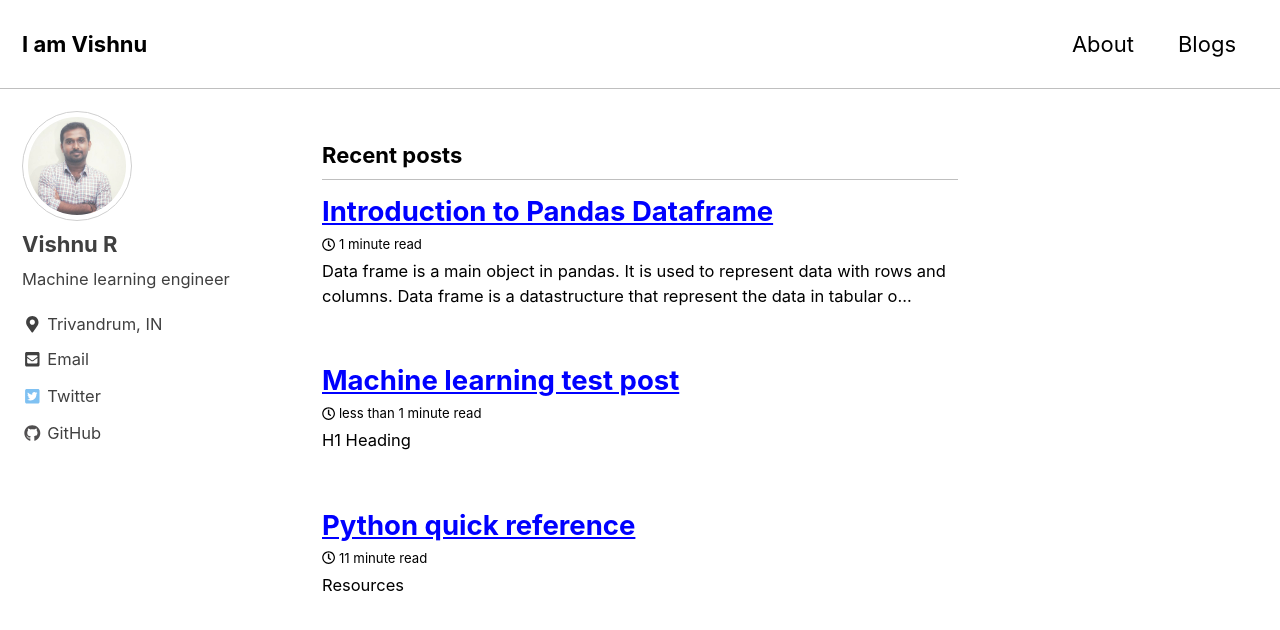
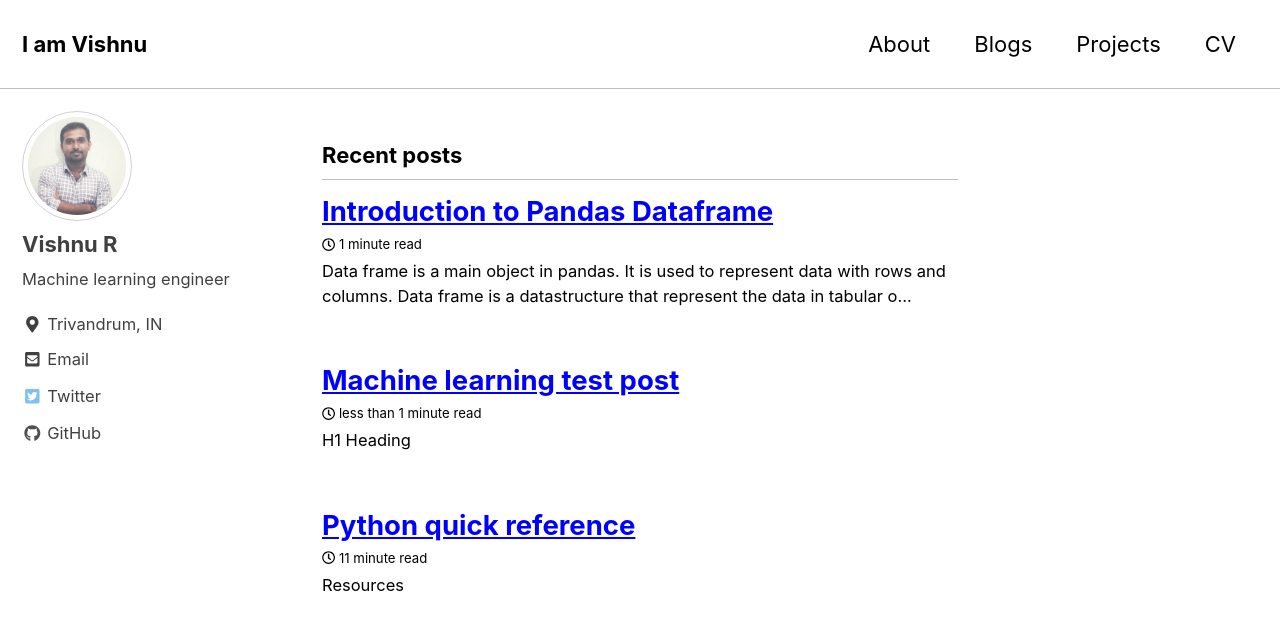
Before and after one commit to vishnurapps/vishnurapps.github.io, a Jekyll site: the page built from index.html, in a window 1280 px wide and 900 px high. Shown: the top 630 px of the window. Built offline with Jekyll 4.4.1, drawn with Linux system fonts in a browser that asks for light colours; cached includes are drawn as plain includes; nearby versions of some CDN libraries; the list of posts is cut into pages by our own code.

Commit message:
Added CV and Projects page

```diff
--- a/_data/navigation.yml
+++ b/_data/navigation.yml
@@ -4,6 +4,10 @@ main:
     url: /About/
   - title: "Blogs"
     url: /Blogs/
+  - title: "Projects"
+    url: /Projects/
+  - title: "CV"
+    url: /CV/
   # - title: "About"
   #   url: https://mmistakes.github.io/minimal-mistakes/about/
   # - title: "Sample Posts"
```
